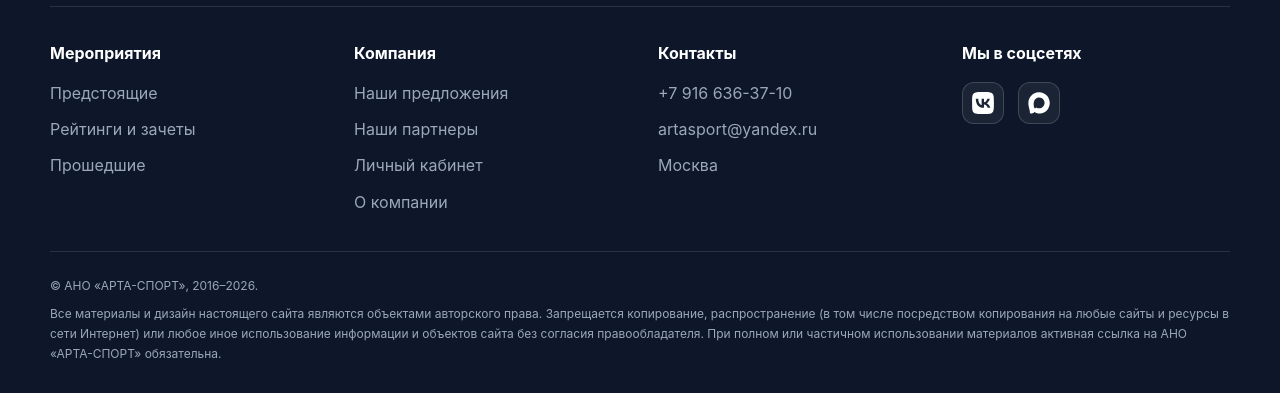
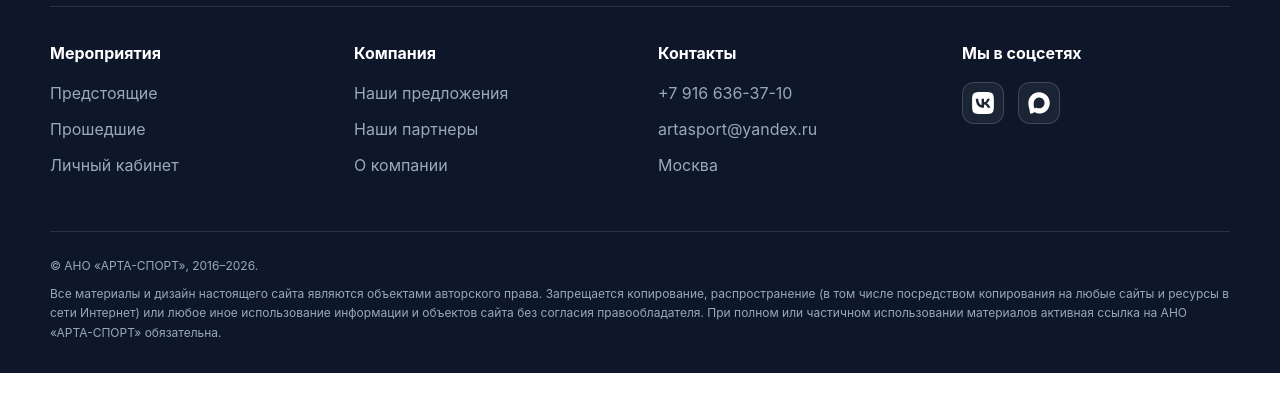
Before and after one commit to Fenderock/arta-sport-cms-ready, a plain HTML site: page index.html in a window 1280 px wide. Shown: the part 8870-9263 px from the top of the page. Drawn offline with Linux system fonts and the light colour scheme.

Commit message:
Update index.html

```diff
--- a/index.html
+++ b/index.html
@@ -328,14 +328,13 @@
     <nav>
       <strong>Мероприятия</strong>
       <a href="#events">Предстоящие</a>
-      <a href="#event-info">Рейтинги и зачеты</a>
       <a href="#past-events">Прошедшие</a>
+      <a href="lk.html">Личный кабинет</a>
     </nav>
     <nav>
       <strong>Компания</strong>
       <a href="offers.html">Наши предложения</a>
       <a href="#partners">Наши партнеры</a>
-      <a href="lk.html">Личный кабинет</a>
       <a href="about.html">О компании</a>
     </nav>
     <nav class="footer-contact">
```
